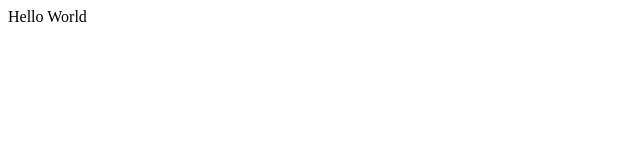
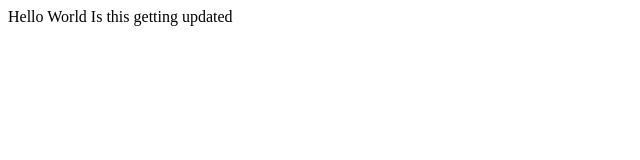
Before and after one commit to Abhid1239/iamalive, a website: page public/helloWorld.html in a window 1280 px wide. Shown: the whole page, without its empty margins (0-640 px from the left). Drawn offline with Linux system fonts and the light colour scheme.

Commit message:
changes check

```diff
--- a/public/helloWorld.html
+++ b/public/helloWorld.html
@@ -10,6 +10,8 @@
 
     <body>
         Hello World
+
+        Is this getting updated
     </body>
 
 </html>
```
